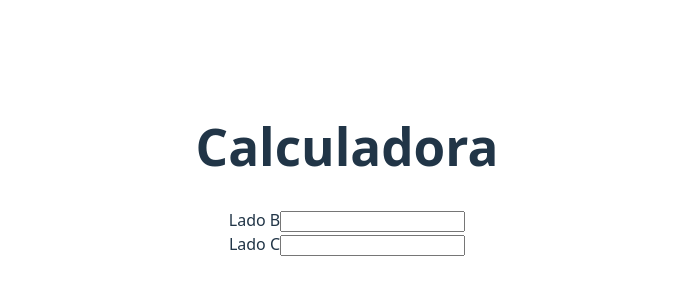
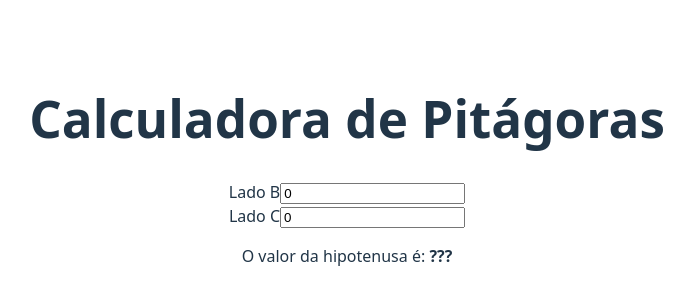
Before and after one commit to Melksedeque/reactjs-usecallback, a React (Vite) app: page / in a window 1280 px wide. Shown: the part 230-530 px from the top of the page, without its empty margins (293-987 px from the left). Built offline with nearby package versions, Linux system fonts and the light colour scheme.

Commit message:
Criação de forms para receber os numeros; Definição da hipotenusa para chamar o cálculo

```diff
--- a/src/Calculadora.jsx
+++ b/src/Calculadora.jsx
@@ -1,15 +1,41 @@
-function Calculadora() {
+import { useEffect } from "react";
+import { useState } from "react";
+
+function Calculadora({ formulaPitagoras }) {
+  const [ladoB, setLadoB] = useState(0);
+  const [ladoC, setLadoC] = useState(0);
+  const [, setHipotenusa] = useState(0);
+
+  useEffect(() => {
+    if (ladoB > 0 && ladoC > 0) {
+      setHipotenusa(formulaPitagoras(ladoB, ladoC));
+    }
+  }, [ladoB, ladoC, formulaPitagoras]);
+
   return (
     <div>
-      <h1>Calculadora</h1>
+      <h1>Calculadora de Pitágoras</h1>
       <div>
         <label htmlFor="">Lado B</label>
-        <input type="text" />
+        <input
+          type="number"
+          placeholder="Insira o valor de B"
+          value={ladoB}
+          onChange={(e) => setLadoB(e.target.value)}
+        />
       </div>
       <div>
         <label htmlFor="">Lado C</label>
-        <input type="text" />
+        <input
+          type="number"
+          placeholder="Insira o valor de C"
+          value={ladoC}
+          onChange={(e) => setLadoC(e.target.value)}
+        />
       </div>
+      <p>
+        O valor da hipotenusa é: <strong>???</strong>
+      </p>
     </div>
   );
 }
```
